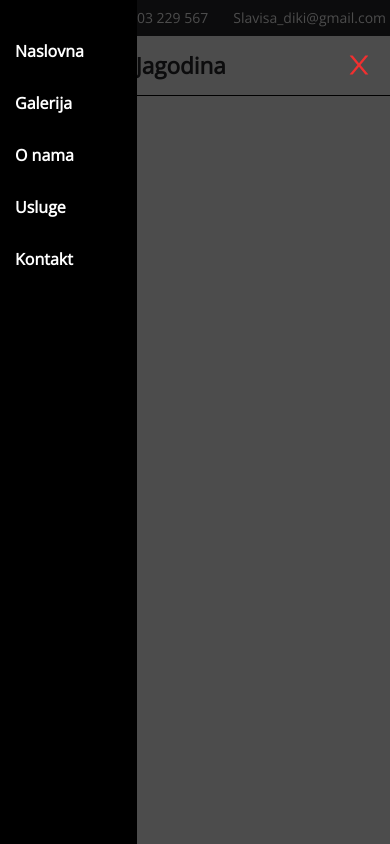
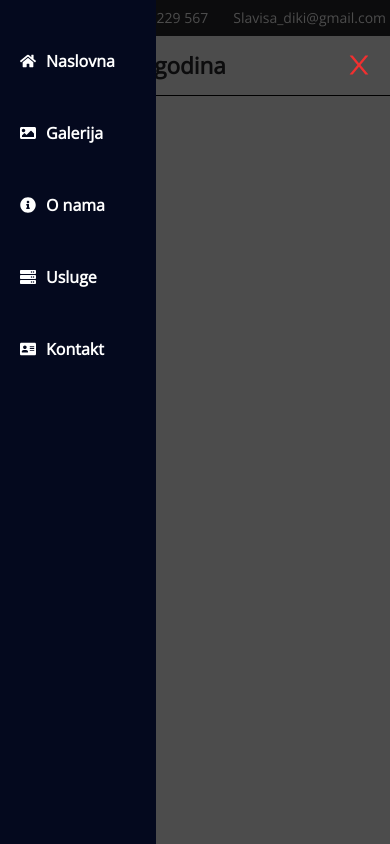
Before and after one commit to Dinko99/Tapetar-Jagodina, a React (Create React App) app in the folder client/: page / in a window 390 px wide. Both pictures are taken after a click on the icon 362 px from the left and 65 px from the top of the page. Built offline with nearby package versions, Linux system fonts and the light colour scheme.

Commit message:
Added sidebar animation and icons for sidebar

```diff
--- a/client/src/App.scss
+++ b/client/src/App.scss
@@ -13,11 +13,12 @@
   //Colors
   --clr-mate-black: #28282b;
   --clr-white: #fff;
-  --clr-black: #000;
+  --clr-black: #04091e;
   --clr-red: #f13030;
 
   //Transition
   --transition-default: 0.1s all linear;
+  --transition-ease: 0.4s all ease;
 }
 
 body {
--- a/client/src/components/Sidebar.jsx
+++ b/client/src/components/Sidebar.jsx
@@ -1,25 +1,49 @@
 import { Link } from 'react-router-dom';
 import './Sidebar.scss';
 import { AiOutlineClose } from 'react-icons/ai';
+import {
+  FaHome,
+  FaAddressCard,
+  FaImage,
+  FaServer,
+  FaInfoCircle,
+} from 'react-icons/fa';
 
 const Sidebar = ({ isSidebarOpen, closeSidebar }) => {
-  if (!isSidebarOpen) {
-    return null;
-  } else {
-    return (
-      <>
-        <div className='overlay' onClick={closeSidebar}></div>
-        <div className='sidebar'>
-          <Link to='/'>Naslovna</Link>
-          <Link to='/gallery'>Galerija</Link>
-          <Link to='/about'>O nama</Link>
-          <Link to='/services'>Usluge</Link>
-          <Link to='/contact'>Kontakt</Link>
-        </div>
-        <AiOutlineClose className='close-button' onClick={closeSidebar} />
-      </>
-    );
-  }
+  return (
+    <>
+      <div
+        className={isSidebarOpen ? 'overlay' : 'overlay none'}
+        onClick={closeSidebar}
+      ></div>
+      <div className={isSidebarOpen ? 'sidebar show-sidebar' : 'sidebar'}>
+        <Link to='/'>
+          <FaHome />
+          Naslovna
+        </Link>
+        <Link to='/gallery'>
+          <FaImage />
+          Galerija
+        </Link>
+        <Link to='/about'>
+          <FaInfoCircle />O nama
+        </Link>
+        <Link to='/services'>
+          <FaServer />
+          Usluge
+        </Link>
+        <Link to='/contact'>
+          <FaAddressCard />
+          Kontakt
+        </Link>
+      </div>
+      <AiOutlineClose
+        className={isSidebarOpen ? 'close-button' : 'close-button none'}
+        onClick={closeSidebar}
+      />
+    </>
+  );
+  // }
 };
 
 export default Sidebar;
--- a/client/src/components/Sidebar.scss
+++ b/client/src/components/Sidebar.scss
@@ -1,22 +1,28 @@
 .sidebar {
   background-color: var(--clr-black);
-  height: 100vh;
-  width: 35vw;
+  min-height: 100vh;
+  width: 40vw;
   display: flex;
   flex-direction: column;
   gap: 30px;
   position: absolute;
   top: 0;
   left: 0;
-  z-index: 3;
+  z-index: 99;
   padding-top: 40px;
+  transition: var(--transition-default);
+  transform: translate(-100%);
 
   a {
-    padding-left: 15px;
+    padding: 10px;
+    padding-left: 20px;
     text-decoration: none;
     color: var(--clr-white);
     font-weight: 600;
     transition: var(--transition-default);
+    display: flex;
+    align-items: center;
+    gap: 10px;
 
     &:hover {
       background-color: var(--clr-white);
@@ -25,11 +31,13 @@
   }
 }
 
+.show-sidebar {
+  transform: translate(0);
+}
+
 .overlay {
-  width: 200px;
-  height: 200px;
   background-color: rgba(0, 0, 0, 0.7);
-  z-index: 2;
+  z-index: 98;
   position: fixed;
   top: 0;
   left: 0;
@@ -45,7 +53,7 @@
   position: absolute;
   bottom: 38px;
   right: 16px;
-  z-index: 3;
+  z-index: 99;
   cursor: pointer;
 }
 
```
